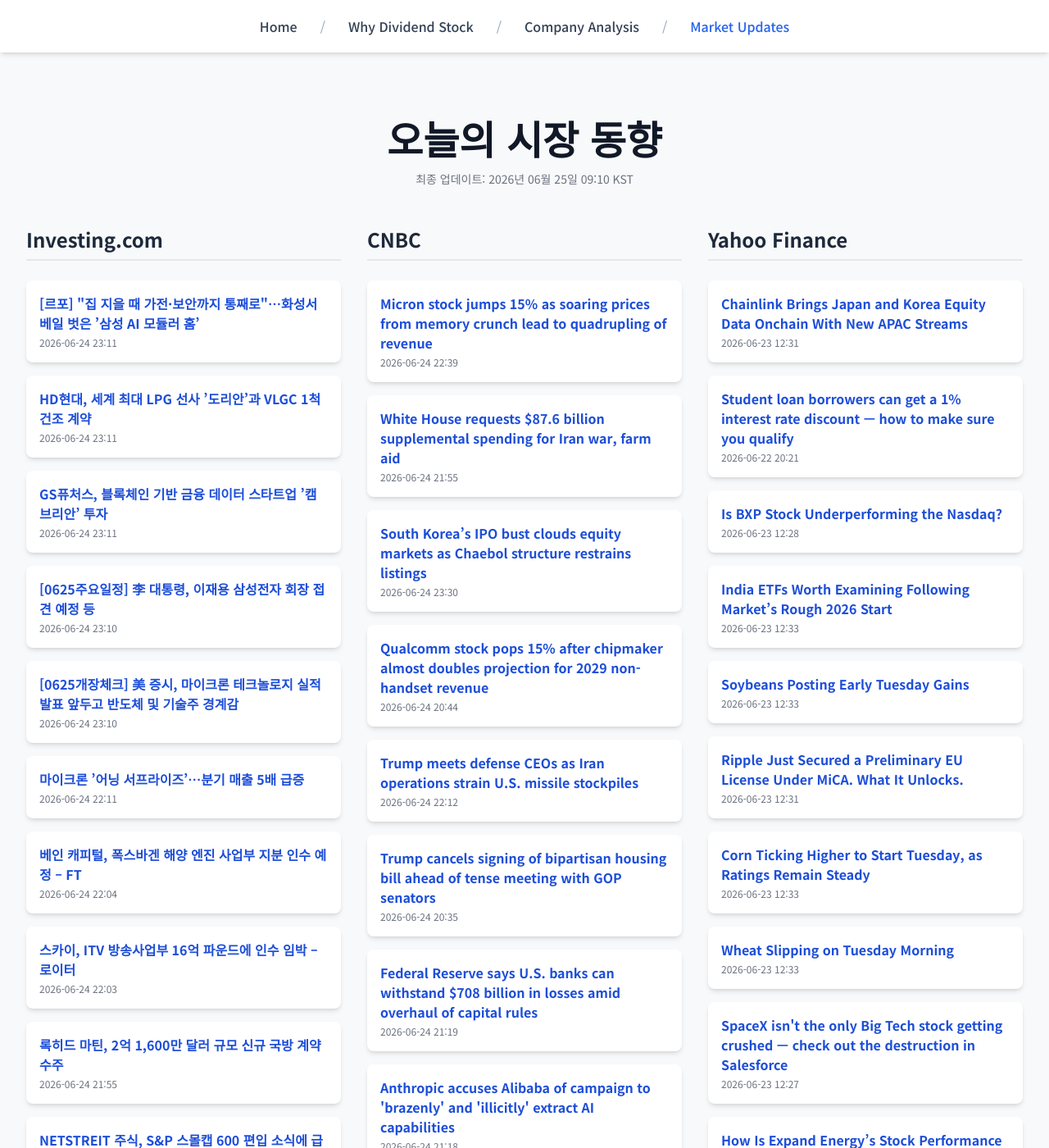
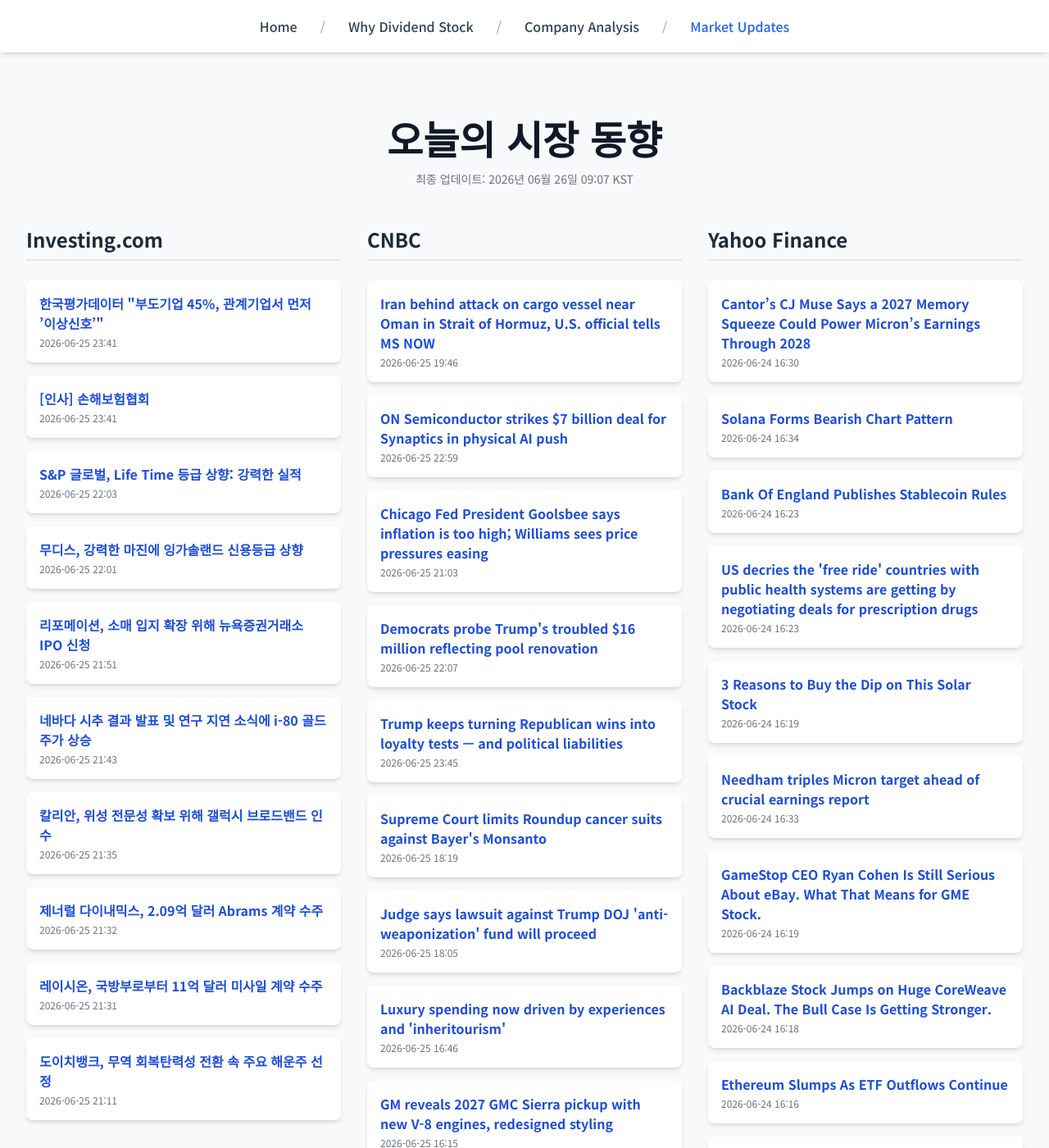
Before and after one commit to Kay-Hwang/my-company-analysis, a Jekyll site: the page built from market-updates.html, in a window 1280 px wide and 1400 px high. Shown: the whole window at 82% size. Built offline with Jekyll 4.4.1, drawn with Linux system fonts in a browser that asks for light colours; nearby versions of some CDN libraries; a script that is not in the unit is left out; some of the changed text lies outside the part shown.

Commit message:
Update daily data

```diff
--- a/_data/latest_data.json
+++ b/_data/latest_data.json
@@ -1,190 +1,190 @@
 {
-  "lastUpdated": "2026년 06월 25일 09:10 KST",
+  "lastUpdated": "2026년 06월 26일 09:07 KST",
   "news": {
     "investing": [
       {
-        "title": "[르포] \"집 지을 때 가전·보안까지 통째로\"…화성서 베일 벗은 ’삼성 AI 모듈러 홈’",
-        "link": "https://kr.investing.com/news/stock-market-news/article-1995134",
-        "pubDate": "2026-06-24 23:11:06",
-        "summary": "[르포] \"집 지을 때 가전·보안까지 통째로\"…화성서 베일 벗은 ’삼성 AI 모듈러 홈’"
+        "title": "한국평가데이터 \"부도기업 45%, 관계기업서 먼저 ’이상신호’\"",
+        "link": "https://kr.investing.com/news/stock-market-news/article-1996760",
+        "pubDate": "2026-06-25 23:41:12",
+        "summary": "한국평가데이터 \"부도기업 45%, 관계기업서 먼저 ’이상신호’\""
       },
       {
-        "title": "HD현대, 세계 최대 LPG 선사 ’도리안’과 VLGC 1척 건조 계약",
-        "link": "https://kr.investing.com/news/stock-market-news/article-1995133",
-        "pubDate": "2026-06-24 23:11:05",
-        "summary": "HD현대, 세계 최대 LPG 선사 ’도리안’과 VLGC 1척 건조 계약"
+        "title": "[인사] 손해보험협회",
+        "link": "https://kr.investing.com/news/stock-market-news/article-1996759",
+        "pubDate": "2026-06-25 23:41:12",
+        "summary": "[인사] 손해보험협회"
       },
       {
-        "title": "GS퓨처스, 블록체인 기반 금융 데이터 스타트업 ’캠브리안’ 투자",
-        "link": "https://kr.investing.com/news/stock-market-news/article-1995132",
-        "pubDate": "2026-06-24 23:11:05",
-        "summary": "GS퓨처스, 블록체인 기반 금융 데이터 스타트업 ’캠브리안’ 투자"
+        "title": "S&P 글로벌, Life Time 등급 상향: 강력한 실적",
+        "link": "https://kr.investing.com/news/stock-market-news/article-93CH-1996731",
+        "pubDate": "2026-06-25 22:03:34",
+        "summary": "S&P 글로벌, Life Time 등급 상향: 강력한 실적"
       },
       {
-        "title": "[0625주요일정] 李 대통령, 이재용 삼성전자 회장 접견 예정 등",
-        "link": "https://kr.investing.com/news/stock-market-news/article-1995127",
-        "pubDate": "2026-06-24 23:10:09",
-        "summary": "[0625주요일정] 李 대통령, 이재용 삼성전자 회장 접견 예정 등"
+        "title": "무디스, 강력한 마진에 잉가솔랜드 신용등급 상향",
+        "link": "https://kr.investing.com/news/stock-market-news/article-93CH-1996724",
+        "pubDate": "2026-06-25 22:01:03",
+        "summary": "무디스, 강력한 마진에 잉가솔랜드 신용등급 상향"
       },
       {
-        "title": "[0625개장체크] 美 증시, 마이크론 테크놀로지 실적 발표 앞두고 반도체 및 기술주 경계감",
-        "link": "https://kr.investing.com/news/stock-market-news/article-1995126",
-        "pubDate": "2026-06-24 23:10:09",
-        "summary": "[0625개장체크] 美 증시, 마이크론 테크놀로지 실적 발표 앞두고 반도체 및 기술주 경계감"
+        "title": "리포메이션, 소매 입지 확장 위해 뉴욕증권거래소 IPO 신청",
+        "link": "https://kr.investing.com/news/stock-market-news/article-93CH-1996719",
+        "pubDate": "2026-06-25 21:51:29",
+        "summary": "리포메이션, 소매 입지 확장 위해 뉴욕증권거래소 IPO 신청"
       },
       {
-        "title": "마이크론 ’어닝 서프라이즈’…분기 매출 5배 급증",
-        "link": "https://kr.investing.com/news/stock-market-news/article-1995097",
-        "pubDate": "2026-06-24 22:11:08",
-        "summary": "마이크론 ’어닝 서프라이즈’…분기 매출 5배 급증"
+        "title": "네바다 시추 결과 발표 및 연구 지연 소식에 i-80 골드 주가 상승",
+        "link": "https://kr.investing.com/news/stock-market-news/article-93CH-1996710",
+        "pubDate": "2026-06-25 21:43:08",
+        "summary": "네바다 시추 결과 발표 및 연구 지연 소식에 i-80 골드 주가 상승"
       },
       {
-        "title": "베인 캐피털, 폭스바겐 해양 엔진 사업부 지분 인수 예정 – FT",
-        "link": "https://kr.investing.com/news/stock-market-news/article-93CH-1995088",
-        "pubDate": "2026-06-24 22:04:17",
-        "summary": "베인 캐피털, 폭스바겐 해양 엔진 사업부 지분 인수 예정 – FT"
+        "title": "칼리안, 위성 전문성 확보 위해 갤럭시 브로드밴드 인수",
+        "link": "https://kr.investing.com/news/stock-market-news/article-93CH-1996701",
+        "pubDate": "2026-06-25 21:35:27",
+        "summary": "칼리안, 위성 전문성 확보 위해 갤럭시 브로드밴드 인수"
       },
       {
-        "title": "스카이, ITV 방송사업부 16억 파운드에 인수 임박 – 로이터",
-        "link": "https://kr.investing.com/news/stock-market-news/article-93CH-1995087",
-        "pubDate": "2026-06-24 22:03:38",
-        "summary": "스카이, ITV 방송사업부 16억 파운드에 인수 임박 – 로이터"
+        "title": "제너럴 다이내믹스, 2.09억 달러 Abrams 계약 수주",
+        "link": "https://kr.investing.com/news/stock-market-news/article-93CH-1996698",
+        "pubDate": "2026-06-25 21:32:47",
+        "summary": "제너럴 다이내믹스, 2.09억 달러 Abrams 계약 수주"
       },
       {
-        "title": "록히드 마틴, 2억 1,600만 달러 규모 신규 국방 계약 수주",
-        "link": "https://kr.investing.com/news/stock-market-news/article-93CH-1995081",
-        "pubDate": "2026-06-24 21:55:34",
-        "summary": "록히드 마틴, 2억 1,600만 달러 규모 신규 국방 계약 수주"
+        "title": "레이시온, 국방부로부터 11억 달러 미사일 계약 수주",
+        "link": "https://kr.investing.com/news/stock-market-news/article-93CH-1996697",
+        "pubDate": "2026-06-25 21:31:01",
+        "summary": "레이시온, 국방부로부터 11억 달러 미사일 계약 수주"
       },
       {
-        "title": "NETSTREIT 주식, S&P 스몰캡 600 편입 소식에 급등",
-        "link": "https://kr.investing.com/news/stock-market-news/article-93CH-1995069",
-        "pubDate": "2026-06-24 21:41:56",
-        "summary": "NETSTREIT 주식, S&P 스몰캡 600 편입 소식에 급등"
+        "title": "도이치뱅크, 무역 회복탄력성 전환 속 주요 해운주 선정",
+        "link": "https://kr.investing.com/news/stock-market-news/article-93CH-1996680",
+        "pubDate": "2026-06-25 21:11:10",
+        "summary": "도이치뱅크, 무역 회복탄력성 전환 속 주요 해운주 선정"
       }
     ],
     "cnbc": [
       {
-        "title": "Micron stock jumps 15% as soaring prices from memory crunch lead to quadrupling of revenue",
-        "link": "https://www.cnbc.com/2026/06/24/micron-mu-earnings-report-q3-2026.html",
-        "pubDate": "Wed, 24 Jun 2026 22:39:58 GMT",
-        "summary": "Micron's quarterly earnings report follows a 700% surge in the memory maker's stock price over the past year."
+        "title": "Iran behind attack on cargo vessel near Oman in Strait of Hormuz, U.S. official tells MS NOW",
+        "link": "https://www.cnbc.com/2026/06/25/iran-ghalibaf-trump-us-farm-products-assets.html",
+        "pubDate": "Thu, 25 Jun 2026 19:46:29 GMT",
+        "summary": "\"The only crop we're harvesting is what you planted: decades of mistrust,\" Iranian parliament speaker Mohammad Bagher Ghalibaf said in a social media post."
       },
       {
-        "title": "White House requests $87.6 billion supplemental spending for Iran war, farm aid",
-        "link": "https://www.cnbc.com/2026/06/24/iran-war-supplemental-trump-congress.html",
-        "pubDate": "Wed, 24 Jun 2026 21:55:39 GMT",
-        "summary": "White House Office of Management and Budget Director Russell Vought asked House Speaker Mike Johnson for billions in extra spending for the Iran war."
+        "title": "ON Semiconductor strikes $7 billion deal for Synaptics in physical AI push",
+        "link": "https://www.cnbc.com/2026/06/25/on-semi-synaptics-deal-physical-ai.html",
+        "pubDate": "Thu, 25 Jun 2026 22:59:43 GMT",
+        "summary": "ON Semiconductor said the deal bumps up its total addressable market by $30 billion, to $243 billion by 2030."
       },
       {
-        "title": "South Korea’s IPO bust clouds equity markets as Chaebol structure restrains listings",
-        "link": "https://www.cnbc.com/2026/06/24/south-koreas-ipo-bust-clouds-equity-markets.html",
-        "pubDate": "Wed, 24 Jun 2026 23:30:12 GMT",
-        "summary": "South Korea's IPO activity has lagged that of its regional peers as the structure of the market and governance reforms collide."
+        "title": "Chicago Fed President Goolsbee says inflation is too high; Williams sees price pressures easing",
+        "link": "https://www.cnbc.com/2026/06/25/chicago-fed-president-goolsbee-says-inflation-is-too-high-calls-warsh-a-serious-guy.html",
+        "pubDate": "Thu, 25 Jun 2026 21:03:16 GMT",
+        "summary": "In a live CNBC interview from his home district, Goolsbee declined to speculate on where he thinks interest rates are headed."
       },
       {
-        "title": "Qualcomm stock pops 15% after chipmaker almost doubles projection for 2029 non-handset revenue",
-        "link": "https://www.cnbc.com/2026/06/24/qualcomm-data-center-cpu-meta.html",
-        "pubDate": "Wed, 24 Jun 2026 20:44:53 GMT",
-        "summary": "Qualcomm's primary business has been smartphones, which accounted for two-thirds of the company's product revenue in it's most recent quarter."
+        "title": "Democrats probe Trump's troubled $16 million reflecting pool renovation",
+        "link": "https://www.cnbc.com/2026/06/25/trump-reflecting-pool-renovation-cost-congress.html",
+        "pubDate": "Thu, 25 Jun 2026 22:07:34 GMT",
+        "summary": "President Donald Trump has attempted to spruce up Washington in advance of the country's 250th anniversary."
       },
       {
-        "title": "Trump meets defense CEOs as Iran operations strain U.S. missile stockpiles",
-        "link": "https://www.cnbc.com/2026/06/24/trump-defense-contractors-boeing-lockheed-honeywell-weapons-production-iran.html",
-        "pubDate": "Wed, 24 Jun 2026 22:12:00 GMT",
-        "summary": "The White House is pressing major defense firms to expand missile and munitions output as Iran talks and weapons stockpile concerns put new pressure on the Pentagon’s industrial base."
+        "title": "Trump keeps turning Republican wins into loyalty tests — and political liabilities",
+        "link": "https://www.cnbc.com/2026/06/25/trump-gop-housing-bill-save-act-fisa.html",
+        "pubDate": "Thu, 25 Jun 2026 23:45:22 GMT",
+        "summary": "President Donald Trump’s moves on housing, FISA, Iran and Washington projects are creating new headaches for Republicans trying to show voters they can govern."
       },
       {
-        "title": "Trump cancels signing of bipartisan housing bill ahead of tense meeting with GOP senators",
-        "link": "https://www.cnbc.com/2026/06/24/trump-cancels-housing-bill-signing-save-america-act.html",
-        "pubDate": "Wed, 24 Jun 2026 20:35:48 GMT",
-        "summary": "President Donald Trump abruptly canceled the signing of a bill aimed at increasing housing affordability an hour before he was due at the Capitol for the ceremony."
+        "title": "Supreme Court limits Roundup cancer suits against Bayer's Monsanto",
+        "link": "https://www.cnbc.com/2026/06/25/glyphosate-roundup-bayer-supreme-court-case-monsanto.html",
+        "pubDate": "Thu, 25 Jun 2026 18:19:35 GMT",
+        "summary": "Glyphosate, used in Roundup weedkiller, is the most commonly utilized herbicide in agriculture, and it has long been linked to cancer claims."
       },
       {
-        "title": "Federal Reserve says U.S. banks can withstand $708 billion in losses amid overhaul of capital rules",
-        "link": "https://www.cnbc.com/2026/06/24/federal-reserve-stress-test-us-banks.html",
-        "pubDate": "Wed, 24 Jun 2026 21:19:27 GMT",
-        "summary": "The Fed's annual exercise comes at a pivotal moment for bank regulation because, unlike previous years, the results will not affect capital requirements."
+        "title": "Judge says lawsuit against Trump DOJ 'anti-weaponization' fund will proceed",
+        "link": "https://www.cnbc.com/2026/06/25/trump-doj-fund-lawsuit-blanche.html",
+        "pubDate": "Thu, 25 Jun 2026 18:05:48 GMT",
+        "summary": "Acting Attorney General Todd Blanche originally set up the fund as part of a settlement of a lawsuit by President Donald Trump against the IRS."
       },
       {
-        "title": "Anthropic accuses Alibaba of campaign to 'brazenly' and 'illicitly' extract AI capabilities",
-        "link": "https://www.cnbc.com/2026/06/24/anthropic-alibaba-distillation-campaign.html",
-        "pubDate": "Wed, 24 Jun 2026 21:18:44 GMT",
-        "summary": "The letter, which was obtained by CNBC, claims Alibaba carried out \"the largest known distillation attack on Anthropic to date.\""
+        "title": "Luxury spending now driven by experiences and 'inheritourism'",
+        "link": "https://www.cnbc.com/2026/06/25/luxury-spending-now-driven-by-experiences-and-inheritourism.html",
+        "pubDate": "Thu, 25 Jun 2026 16:46:39 GMT",
+        "summary": "While luxury goods sales are expected to grow between 1% and 4%, experiences are on track for growth of between 3% and 7% this year, according to a new report."
       },
       {
-        "title": "JPMorgan Chase unveils $50 billion buyback, Goldman Sachs raises dividend after Fed stress test",
-        "link": "https://www.cnbc.com/2026/06/24/jpmorgan-goldman-sachs-fed-stress-test.html",
-        "pubDate": "Wed, 24 Jun 2026 21:42:05 GMT",
-        "summary": "The announcements followed the release of the Federal Reserve's annual stress test, which found that all 32 large banks weathered a hypothetical recession."
+        "title": "GM reveals 2027 GMC Sierra pickup with new V-8 engines, redesigned styling",
+        "link": "https://www.cnbc.com/2026/06/25/gm-gmc-sierra-pickup.html",
+        "pubDate": "Thu, 25 Jun 2026 16:15:20 GMT",
+        "summary": "The new GMC Sierra trucks are crucial to GM's sales and earnings, especially highly profitable luxury Denali and off-road AT4 models."
       },
       {
-        "title": "France suffers major power outage as Europe sizzles in record-breaking heat",
-        "link": "https://www.cnbc.com/2026/06/24/france-power-outage-europe-heat-wave.html",
-        "pubDate": "Wed, 24 Jun 2026 10:57:00 GMT",
-        "summary": "A heat-related power outage left around 68,000 homes without electricity in western France as record-breaking heat sweeps Europe."
+        "title": "As Social Security faces trust fund depletion, some Washington lawmakers call for taxing high earners",
+        "link": "https://www.cnbc.com/2026/06/25/social-security-why-some-washington-lawmakers-want-to-tax-high-earners.html",
+        "pubDate": "Thu, 25 Jun 2026 22:37:55 GMT",
+        "summary": "High earners may only contribute Social Security payroll taxes for part of the year. As the program faces funding woes, some lawmakers say that should change."
       }
     ],
     "yahoo": [
       {
-        "title": "Chainlink Brings Japan and Korea Equity Data Onchain With New APAC Streams",
-        "link": "https://finance.yahoo.com/markets/world-indices/articles/chainlink-brings-japan-korea-equity-123143276.html",
-        "pubDate": "2026-06-23T12:31:43Z",
-        "summary": "Chainlink Brings Japan and Korea Equity Data Onchain With New APAC Streams"
+        "title": "Cantor’s CJ Muse Says a 2027 Memory Squeeze Could Power Micron’s Earnings Through 2028",
+        "link": "https://finance.yahoo.com/markets/stocks/articles/cantor-cj-muse-says-2027-163033792.html",
+        "pubDate": "2026-06-24T16:30:33Z",
+        "summary": "Cantor’s CJ Muse Says a 2027 Memory Squeeze Could Power Micron’s Earnings Through 2028"
       },
       {
-        "title": "Student loan borrowers can get a 1% interest rate discount — how to make sure you qualify",
-        "link": "https://finance.yahoo.com/personal-finance/student-loans/article/student-loan-borrowers-can-get-a-1-interest-rate-discount--how-to-make-sure-you-qualify-202124973.html",
-        "pubDate": "2026-06-22T20:21:24Z",
-        "summary": "Student loan borrowers can get a 1% interest rate discount — how to make sure you qualify"
+        "title": "Solana Forms Bearish Chart Pattern",
+        "link": "https://finance.yahoo.com/markets/crypto/articles/solana-forms-bearish-chart-pattern-163400053.html",
+        "pubDate": "2026-06-24T16:34:00Z",
+        "summary": "Solana Forms Bearish Chart Pattern"
       },
       {
-        "title": "Is BXP Stock Underperforming the Nasdaq?",
-        "link": "https://finance.yahoo.com/markets/stocks/articles/bxp-stock-underperforming-nasdaq-122818837.html",
-        "pubDate": "2026-06-23T12:28:18Z",
-        "summary": "Is BXP Stock Underperforming the Nasdaq?"
+        "title": "Bank Of England Publishes Stablecoin Rules",
+        "link": "https://finance.yahoo.com/markets/crypto/articles/bank-england-publishes-stablecoin-rules-162300272.html",
+        "pubDate": "2026-06-24T16:23:00Z",
+        "summary": "Bank Of England Publishes Stablecoin Rules"
       },
       {
-        "title": "India ETFs Worth Examining Following Market’s Rough 2026 Start",
-        "link": "https://finance.yahoo.com/markets/world-indices/articles/india-etfs-worth-examining-following-123330690.html",
-        "pubDate": "2026-06-23T12:33:30Z",
-        "summary": "India ETFs Worth Examining Following Market’s Rough 2026 Start"
+        "title": "US decries the 'free ride' countries with public health systems are getting by negotiating deals for prescription drugs",
+        "link": "https://finance.yahoo.com/healthcare/articles/us-decries-free-ride-countries-162357063.html",
+        "pubDate": "2026-06-24T16:23:57Z",
+        "summary": "US decries the 'free ride' countries with public health systems are getting by negotiating deals for prescription drugs"
       },
       {
-        "title": "Soybeans Posting Early Tuesday Gains",
-        "link": "https://finance.yahoo.com/markets/commodities/articles/soybeans-posting-early-tuesday-gains-123318419.html",
-        "pubDate": "2026-06-23T12:33:18Z",
-        "summary": "Soybeans Posting Early Tuesday Gains"
+        "title": "3 Reasons to Buy the Dip on This Solar Stock",
+        "link": "https://finance.yahoo.com/markets/stocks/articles/3-reasons-buy-dip-solar-161926576.html",
+        "pubDate": "2026-06-24T16:19:26Z",
+        "summary": "3 Reasons to Buy the Dip on This Solar Stock"
       },
       {
-        "title": "Ripple Just Secured a Preliminary EU License Under MiCA. What It Unlocks.",
-        "link": "https://finance.yahoo.com/markets/crypto/articles/ripple-just-secured-preliminary-eu-123137399.html",
-        "pubDate": "2026-06-23T12:31:37Z",
-        "summary": "Ripple Just Secured a Preliminary EU License Under MiCA. What It Unlocks."
+        "title": "Needham triples Micron target ahead of crucial earnings report",
+        "link": "https://finance.yahoo.com/markets/stocks/articles/needham-triples-micron-target-ahead-163300247.html",
+        "pubDate": "2026-06-24T16:33:00Z",
+        "summary": "Needham triples Micron target ahead of crucial earnings report"
       },
       {
-        "title": "Corn Ticking Higher to Start Tuesday, as Ratings Remain Steady",
-        "link": "https://finance.yahoo.com/markets/commodities/articles/corn-ticking-higher-start-tuesday-123318966.html",
-        "pubDate": "2026-06-23T12:33:18Z",
-        "summary": "Corn Ticking Higher to Start Tuesday, as Ratings Remain Steady"
+        "title": "GameStop CEO Ryan Cohen Is Still Serious About eBay. What That Means for GME Stock.",
+        "link": "https://finance.yahoo.com/markets/stocks/articles/gamestop-ceo-ryan-cohen-still-161929918.html",
+        "pubDate": "2026-06-24T16:19:29Z",
+        "summary": "GameStop CEO Ryan Cohen Is Still Serious About eBay. What That Means for GME Stock."
       },
       {
-        "title": "Wheat Slipping on Tuesday Morning",
-        "link": "https://finance.yahoo.com/markets/commodities/articles/wheat-slipping-tuesday-morning-123319172.html",
-        "pubDate": "2026-06-23T12:33:19Z",
-        "summary": "Wheat Slipping on Tuesday Morning"
+        "title": "Backblaze Stock Jumps on Huge CoreWeave AI Deal. The Bull Case Is Getting Stronger.",
+        "link": "https://finance.yahoo.com/markets/stocks/articles/backblaze-stock-jumps-huge-coreweave-161810395.html",
+        "pubDate": "2026-06-24T16:18:10Z",
+        "summary": "Backblaze Stock Jumps on Huge CoreWeave AI Deal. The Bull Case Is Getting Stronger."
       },
       {
-        "title": "SpaceX isn't the only Big Tech stock getting crushed — check out the destruction in Salesforce",
-        "link": "https://finance.yahoo.com/markets/stocks/article/spacex-isnt-the-only-big-tech-stock-getting-crushed--check-out-the-destruction-in-salesforce-122756818.html",
-        "pubDate": "2026-06-23T12:27:56Z",
-        "summary": "SpaceX isn't the only Big Tech stock getting crushed — check out the destruction in Salesforce"
+        "title": "Ethereum Slumps As ETF Outflows Continue",
+        "link": "https://finance.yahoo.com/markets/crypto/articles/ethereum-slumps-etf-outflows-continue-161600360.html",
+        "pubDate": "2026-06-24T16:16:00Z",
+        "summary": "Ethereum Slumps As ETF Outflows Continue"
       },
       {
-        "title": "How Is Expand Energy’s Stock Performance Compared to Other Energy Stocks?",
-        "link": "https://finance.yahoo.com/markets/stocks/articles/expand-energy-stock-performance-compared-123423580.html",
-        "pubDate": "2026-06-23T12:34:23Z",
-        "summary": "How Is Expand Energy’s Stock Performance Compared to Other Energy Stocks?"
+        "title": "AI Chip Company Sets $29 Billion U.S. Offering In Another Big-Time IPO",
+        "link": "https://www.investors.com/news/sk-hynix-ai-chip-company-ipo/?src=A00220&yptr=yahoo",
+        "pubDate": "2026-06-24T16:15:24Z",
+        "summary": "AI Chip Company Sets $29 Billion U.S. Offering In Another Big-Time IPO"
       }
     ]
   }
```
